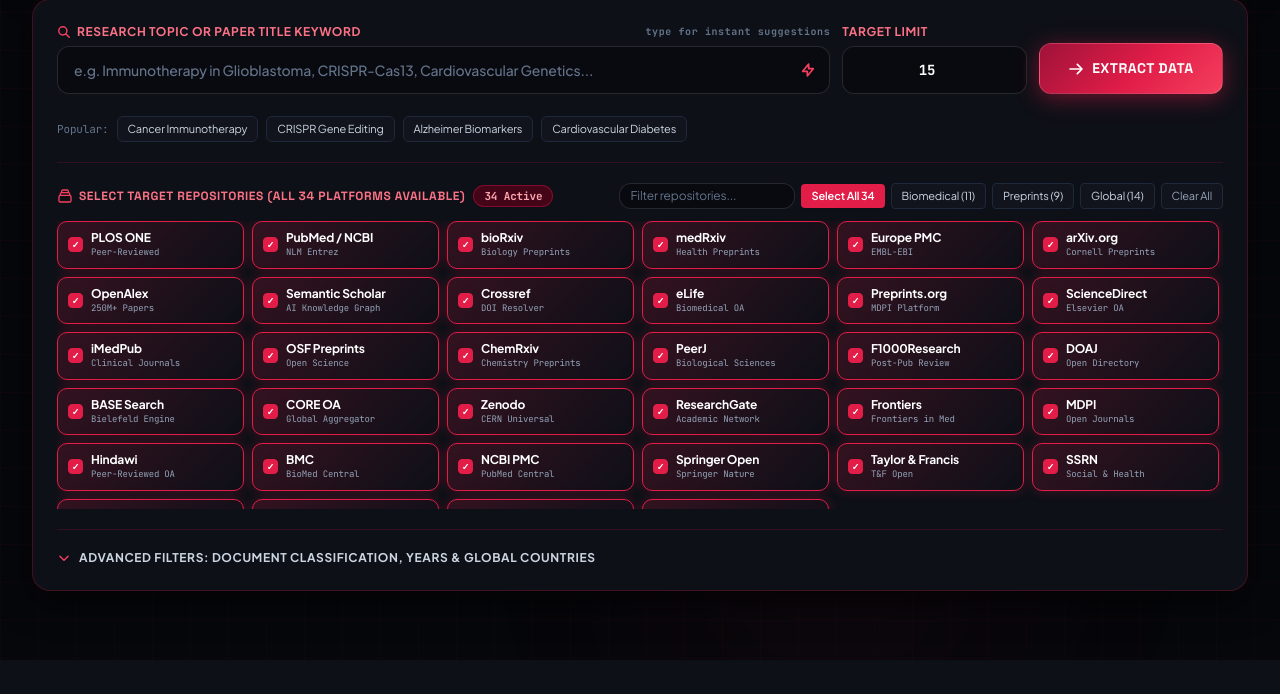
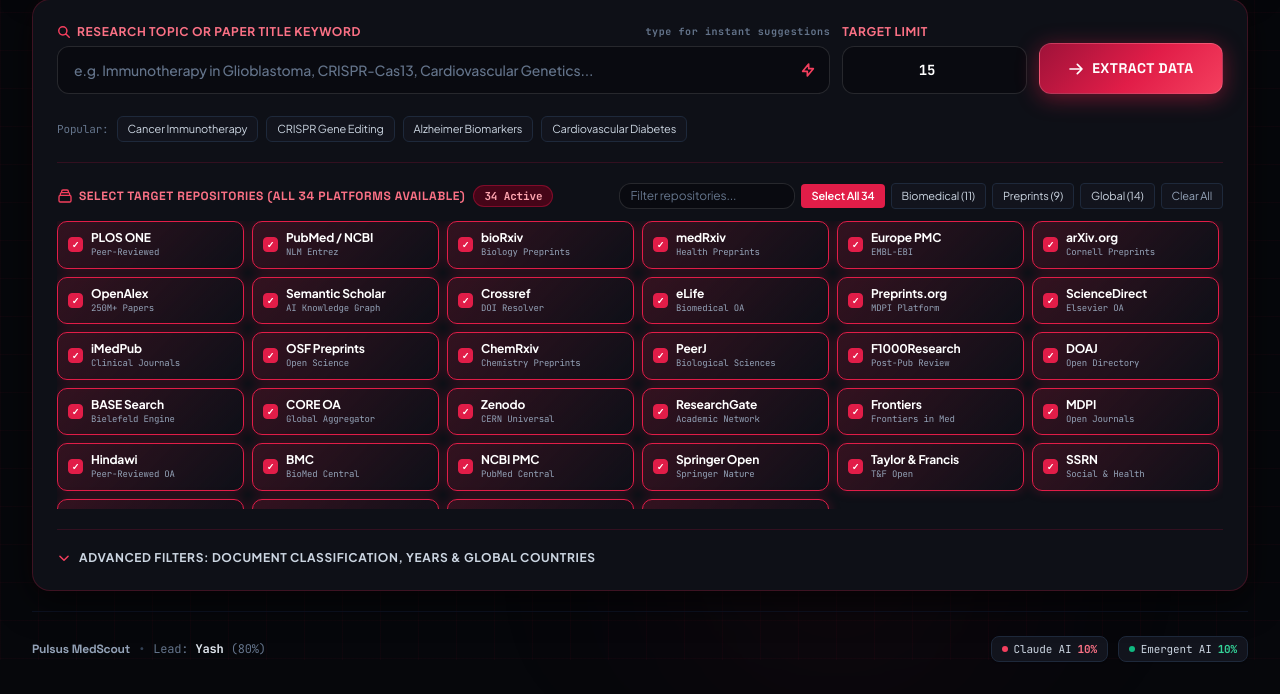
Before and after one commit to Nitro-Builds-Yash/Pulsus-MedScout, a Flask app: page / in a window 1280 px wide. Shown: the part 140-834 px from the top of the page. Before the commit the page ends 800 px from the top, so only its background shows below. Run offline with Flask 3, Linux system fonts and the light colour scheme; some libraries are stand-ins or nearby versions.

Commit message:
docs: add contribution credits for Yash (80%), Claude (10%), and Emergent AI (10%)

```diff
--- a/WS2.0/templates/index.html
+++ b/WS2.0/templates/index.html
@@ -937,6 +937,27 @@ body {
     </div>
   </div>
 
+  <!-- ═════════════════════════════════════════════════════════════════════ -->
+  <!-- 7. FOOTER & CONTRIBUTIONS                                             -->
+  <!-- ═════════════════════════════════════════════════════════════════════ -->
+  <footer class="pt-6 pb-2 text-xs text-slate-500 font-mono flex flex-col sm:flex-row items-center justify-between gap-3 border-t border-slate-900/80">
+    <div class="flex items-center gap-2">
+      <span class="text-slate-400 font-bold font-display">Pulsus MedScout</span>
+      <span class="text-slate-700">•</span>
+      <span>Lead: <strong class="text-slate-200">Yash</strong> (80%)</span>
+    </div>
+    <div class="flex items-center gap-2.5 flex-wrap justify-center text-[11px]">
+      <span class="px-2.5 py-1 rounded-lg bg-carbon-850 border border-slate-800 text-slate-300 shadow-sm flex items-center gap-1.5">
+        <span class="w-1.5 h-1.5 rounded-full bg-rose-500"></span>
+        Claude AI <span class="text-rose-400 font-bold">10%</span>
+      </span>
+      <span class="px-2.5 py-1 rounded-lg bg-carbon-850 border border-slate-800 text-slate-300 shadow-sm flex items-center gap-1.5">
+        <span class="w-1.5 h-1.5 rounded-full bg-emerald-500"></span>
+        Emergent AI <span class="text-emerald-400 font-bold">10%</span>
+      </span>
+    </div>
+  </footer>
+
 </div>
 
 
```
Also changed, not shown: WS2.0/write_red_black_ui.py (+21 -0 lines), README.md.
